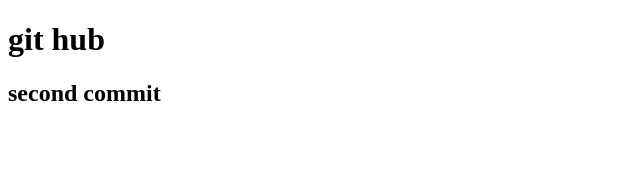
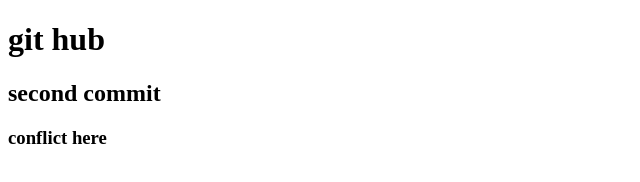
Before and after one commit to phamduy04/flutter_demo, a plain HTML site: page index.html in a window 1280 px wide. Shown: the whole page, without its empty margins (0-640 px from the left). Drawn offline with Linux system fonts and the light colour scheme.

Commit message:
creaate conflit

```diff
--- a/index.html
+++ b/index.html
@@ -9,5 +9,6 @@
   <body>
           <h1> git hub</h1>
           <h2> second commit </h2>
+          <h3>conflict here</h3>
   </body>
 </html>
```
